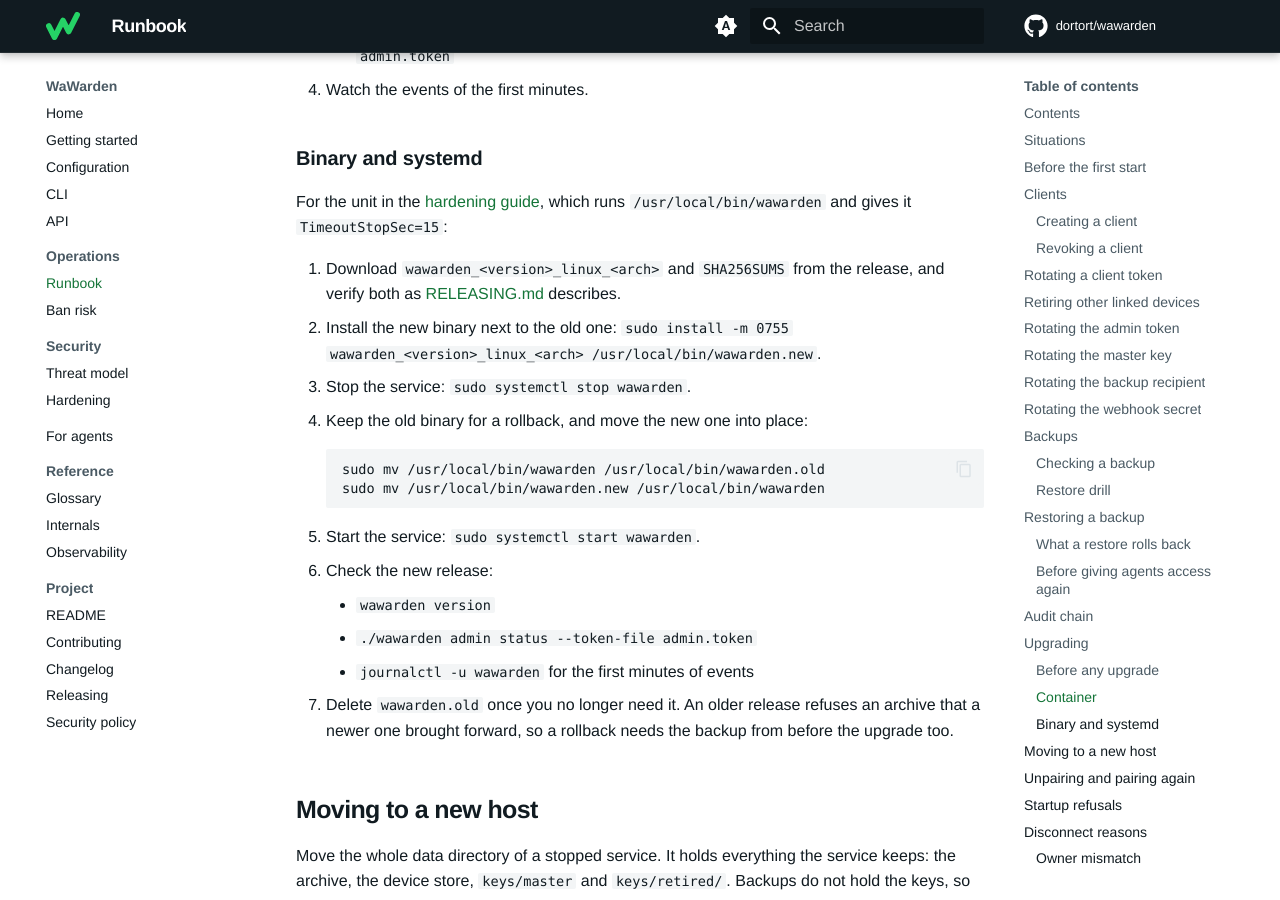
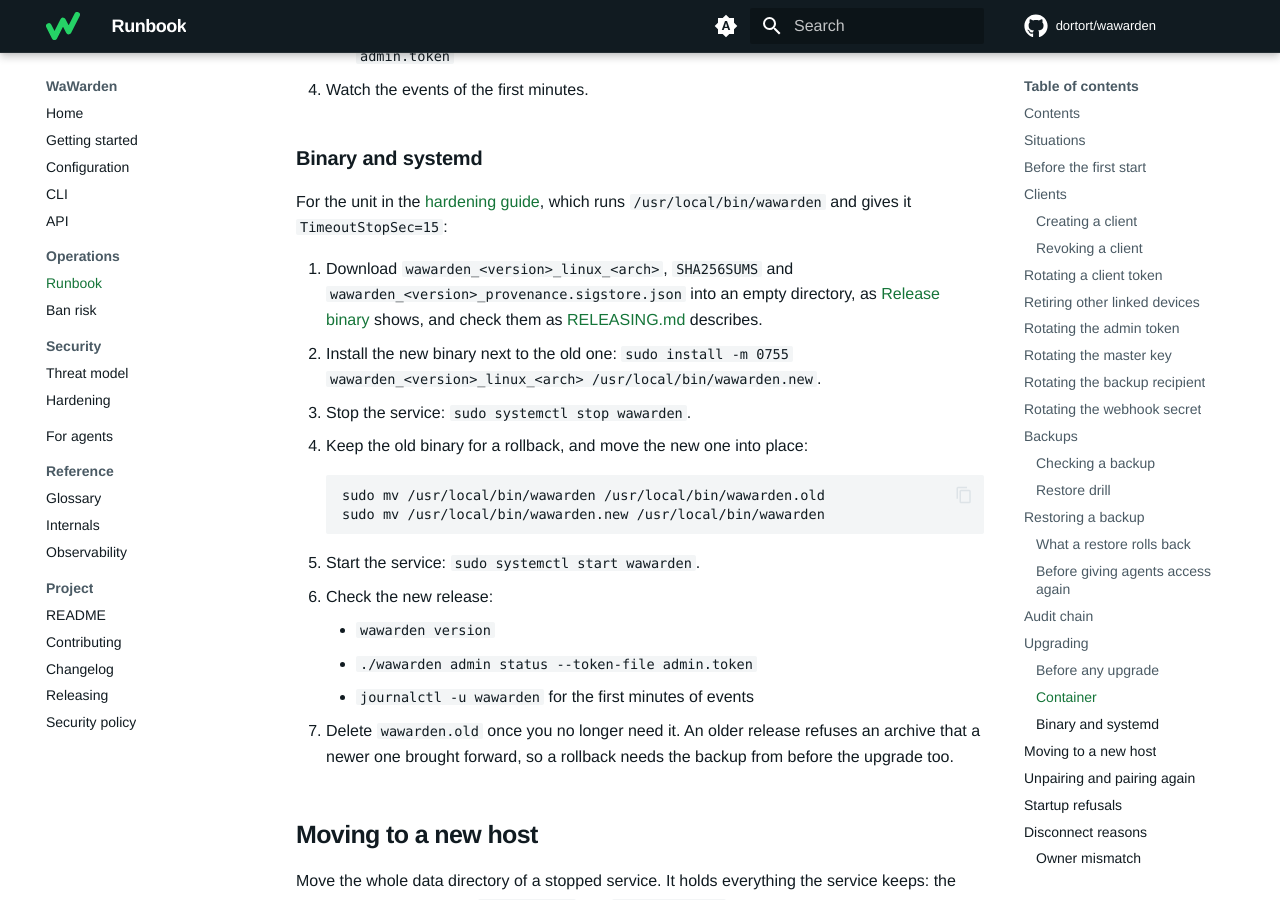
Before and after one commit to dortort/wawarden, an MkDocs documentation site: the page built from docs/runbook.md, in a window 1280 px wide and 900 px high, scrolled down 10977 px. Built offline with MkDocs 1.6.1 and Material for MkDocs 9.7.7, drawn with Linux system fonts in a browser that asks for light colours; comment, search, counter and statistics services are not loaded.

Commit message:
docs(runbook): download the provenance bundle for the upgrade checks
Co-Authored-By: Claude Opus 5.5 <noreply@anthropic.com>
Co-Authored-By: Claude Fable 5.1 <noreply@anthropic.com>

```diff
--- a/docs/runbook.md
+++ b/docs/runbook.md
@@ -465,8 +465,9 @@ upgrade into the older release.
 For the unit in the [hardening guide](hardening.md#systemd), which runs
 `/usr/local/bin/wawarden` and gives it `TimeoutStopSec=15`:
 
-1. Download `wawarden_<version>_linux_<arch>` and `SHA256SUMS` from the
-   release, and verify both as
+1. Download `wawarden_<version>_linux_<arch>`, `SHA256SUMS` and
+   `wawarden_<version>_provenance.sigstore.json` into an empty directory, as
+   [Release binary](getting-started.md#release-binary) shows, and check them as
    [RELEASING.md](../RELEASING.md#verifying-a-release) describes.
 2. Install the new binary next to the old one:
    `sudo install -m 0755 wawarden_<version>_linux_<arch> /usr/local/bin/wawarden.new`.
```
